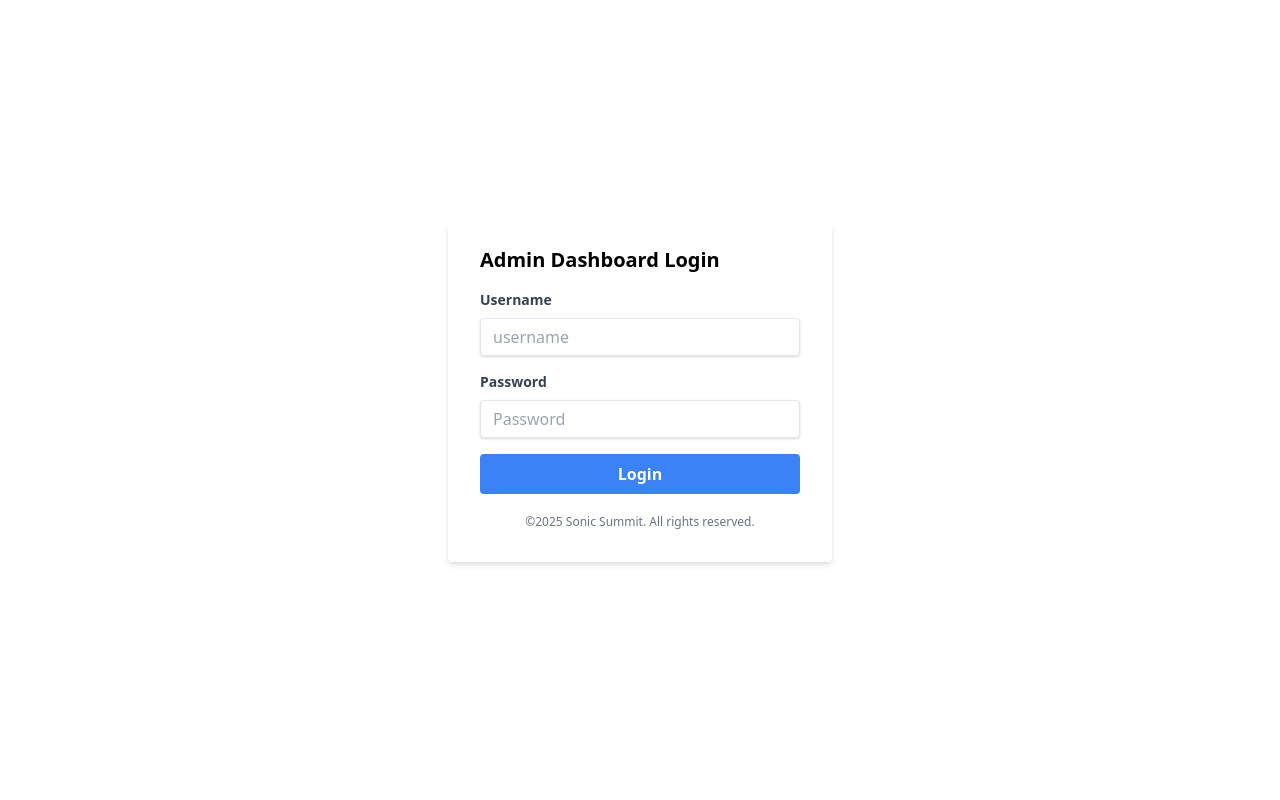
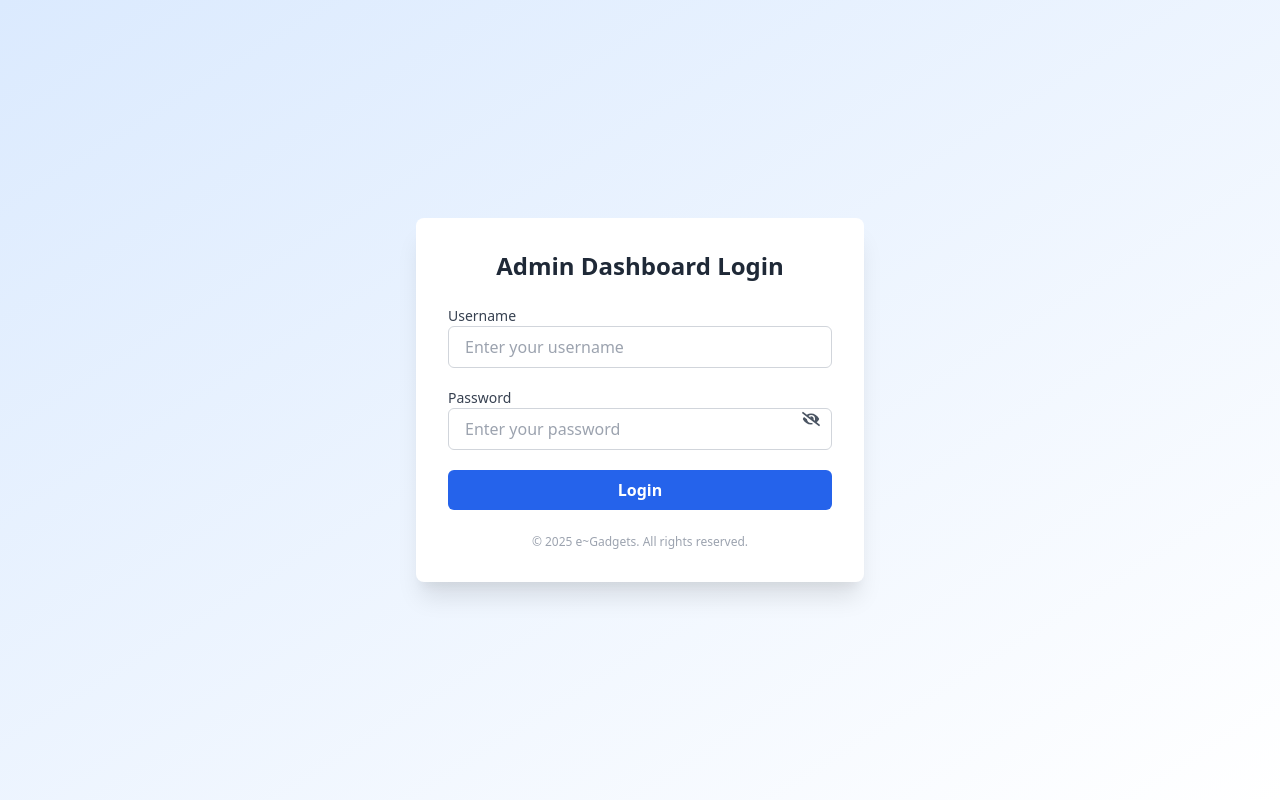
Before and after one commit to nishant1100/security_cw2, a React (Vite) app in the folder EGadgetsFrontend/: page /admin in a window 1280 px wide. Built offline with nearby package versions, Linux system fonts and the light colour scheme.

Commit message:
admin page updtaed

```diff
--- a/EGadgetsFrontend/package.json
+++ b/EGadgetsFrontend/package.json
@@ -13,11 +13,12 @@
     "@reduxjs/toolkit": "^2.5.1",
     "axios": "^1.7.9",
     "chart.js": "^4.4.8",
+    "framer-motion": "^12.23.6",
     "react": "^19.0.0",
     "react-chartjs-2": "^5.3.0",
     "react-dom": "^19.0.0",
     "react-hook-form": "^7.54.2",
-    "react-icons": "^5.4.0",
+    "react-icons": "^5.5.0",
     "react-redux": "^9.2.0",
     "react-router-dom": "^7.1.5",
     "sweetalert2": "^11.6.13",
--- a/EGadgetsFrontend/src/components/AdminLogin.jsx
+++ b/EGadgetsFrontend/src/components/AdminLogin.jsx
@@ -1,82 +1,111 @@
-import React, { useState } from 'react'
-import { useForm } from "react-hook-form"
-
-import axios from "axios"
-import { useNavigate } from 'react-router-dom'
-import getBaseUrl from '../utils/baseURL'
+import React, { useState } from 'react';
+import { useForm } from "react-hook-form";
+import axios from "axios";
+import { useNavigate } from 'react-router-dom';
+import getBaseUrl from '../utils/baseURL';
+import { motion } from 'framer-motion';
+import { FaEye, FaEyeSlash } from 'react-icons/fa';
 
 const AdminLogin = () => {
-    const [message, setMessage] = useState("")
+  const [message, setMessage] = useState("");
+  const [showPassword, setShowPassword] = useState(false);
+
   const {
     register,
     handleSubmit,
-        watch,
     formState: { errors },
-      } = useForm()
+  } = useForm();
 
-      const navigate = useNavigate()
+  const navigate = useNavigate();
 
   const onSubmit = async (data) => {
-        console.log(data)
     try {
-           const response =  await axios.post(`${getBaseUrl()}/api/admin/admin`, data, {
+      const response = await axios.post(`${getBaseUrl()}/api/admin/admin`, data, {
         headers: {
           'Content-Type': 'application/json',
         }
-           })
+      });
+
       const auth = response.data;
-           console.log(auth)
-            if(auth.token) {
+      if (auth.token) {
         localStorage.setItem('token', auth.token);
         setTimeout(() => {
-                    localStorage.removeItem('token')
-                    alert('Token has been expired!, Please login again.');
-                    navigate("/")
-                }, 3600 * 1000)
+          localStorage.removeItem('token');
+          alert('Token has expired! Please login again.');
+          navigate("/");
+        }, 3600 * 1000);
       }
 
-            alert("Admin Login successful!")
-            navigate("/dashboard")
+      alert("Admin Login successful!");
+      navigate("/dashboard");
 
     } catch (error) {
-            setMessage("Please provide a valid email and password")
-            console.error(error)
+      setMessage("Please provide a valid email and password");
+      console.error(error);
     }
-      }
+  };
+
   return (
-    <div className='h-screen flex justify-center items-center '>
-        <div className='w-full max-w-sm mx-auto bg-white shadow-md rounded px-8 pt-6 pb-8 mb-4'>
-            <h2 className='text-xl font-semibold mb-4'>Admin Dashboard Login </h2>
+    <div className="min-h-screen bg-gradient-to-br from-blue-100 to-white flex items-center justify-center px-4">
+      <motion.div
+        initial={{ opacity: 0, scale: 0.9, y: 50 }}
+        animate={{ opacity: 1, scale: 1, y: 0 }}
+        transition={{ duration: 0.5, ease: "easeOut" }}
+        className="w-full max-w-md bg-white shadow-xl rounded-lg p-8"
+      >
+        <h2 className="text-2xl font-bold text-center mb-6 text-gray-800">Admin Dashboard Login</h2>
 
-            <form onSubmit={handleSubmit(onSubmit)}>
-                <div className='mb-4'>
-                    <label className='block text-gray-700 text-sm font-bold mb-2' htmlFor="username">Username</label>
+        <form onSubmit={handleSubmit(onSubmit)} className="space-y-5">
+          <div>
+            <label className="block text-sm font-medium text-gray-700">Username</label>
             <input
+              type="text"
               {...register("username", { required: true })}
-                    type="text" name="username" id="username" placeholder='username'
-                    className='shadow appearance-none border rounded w-full py-2 px-3 leading-tight focus:outline-none focus:shadow'
+              className="w-full px-4 py-2 border border-gray-300 rounded-md focus:outline-none focus:ring-2 focus:ring-blue-500"
+              placeholder="Enter your username"
             />
+            {errors.username && (
+              <p className="text-red-500 text-sm mt-1">Username is required</p>
+            )}
           </div>
-                <div className='mb-4'>
-                    <label className='block text-gray-700 text-sm font-bold mb-2' htmlFor="password">Password</label>
+
+          <div className="relative">
+            <label className="block text-sm font-medium text-gray-700">Password</label>
             <input
+              type={showPassword ? "text" : "password"}
               {...register("password", { required: true })}
-                    type="password" name="password" id="password" placeholder='Password'
-                    className='shadow appearance-none border rounded w-full py-2 px-3 leading-tight focus:outline-none focus:shadow'
+              className="w-full px-4 py-2 border border-gray-300 rounded-md focus:outline-none focus:ring-2 focus:ring-blue-500 pr-10"
+              placeholder="Enter your password"
             />
+            <div
+              className="absolute inset-y-0 right-3 top-[40px] flex items-center cursor-pointer text-gray-600"
+              onClick={() => setShowPassword(!showPassword)}
+            >
+              {showPassword ? <FaEye size={18} /> : <FaEyeSlash size={18} />}
             </div>
-                {
-                    message && <p className='text-red-500 text-xs italic mb-3'>{message}</p>
-                }
-                <div className='w-full'>
-                    <button className='bg-blue-500 w-full hover:bg-blue-700 text-white font-bold py-2 px-8 rounded focus:outline-none' type='submit' >Login </button>
+            {errors.password && (
+              <p className="text-red-500 text-sm mt-1">Password is required</p>
+            )}
           </div>
+
+          {message && (
+            <p className="text-red-500 text-sm text-center">{message}</p>
+          )}
+
+          <button
+            type="submit"
+            className="w-full py-2 bg-blue-600 text-white font-semibold rounded-md hover:bg-blue-700 transition duration-300"
+          >
+            Login
+          </button>
         </form>
 
-            <p className='mt-5 text-center text-gray-500 text-xs'>©2025 Sonic Summit. All rights reserved.</p>
+        <p className="mt-6 text-center text-gray-400 text-xs">
+          © 2025 e~Gadgets. All rights reserved.
+        </p>
+      </motion.div>
     </div>
-    </div>
-  )
-}
+  );
+};
 
-export default AdminLogin
+export default AdminLogin;
```
Lines whose indentation alone changed are shown as unchanged.
